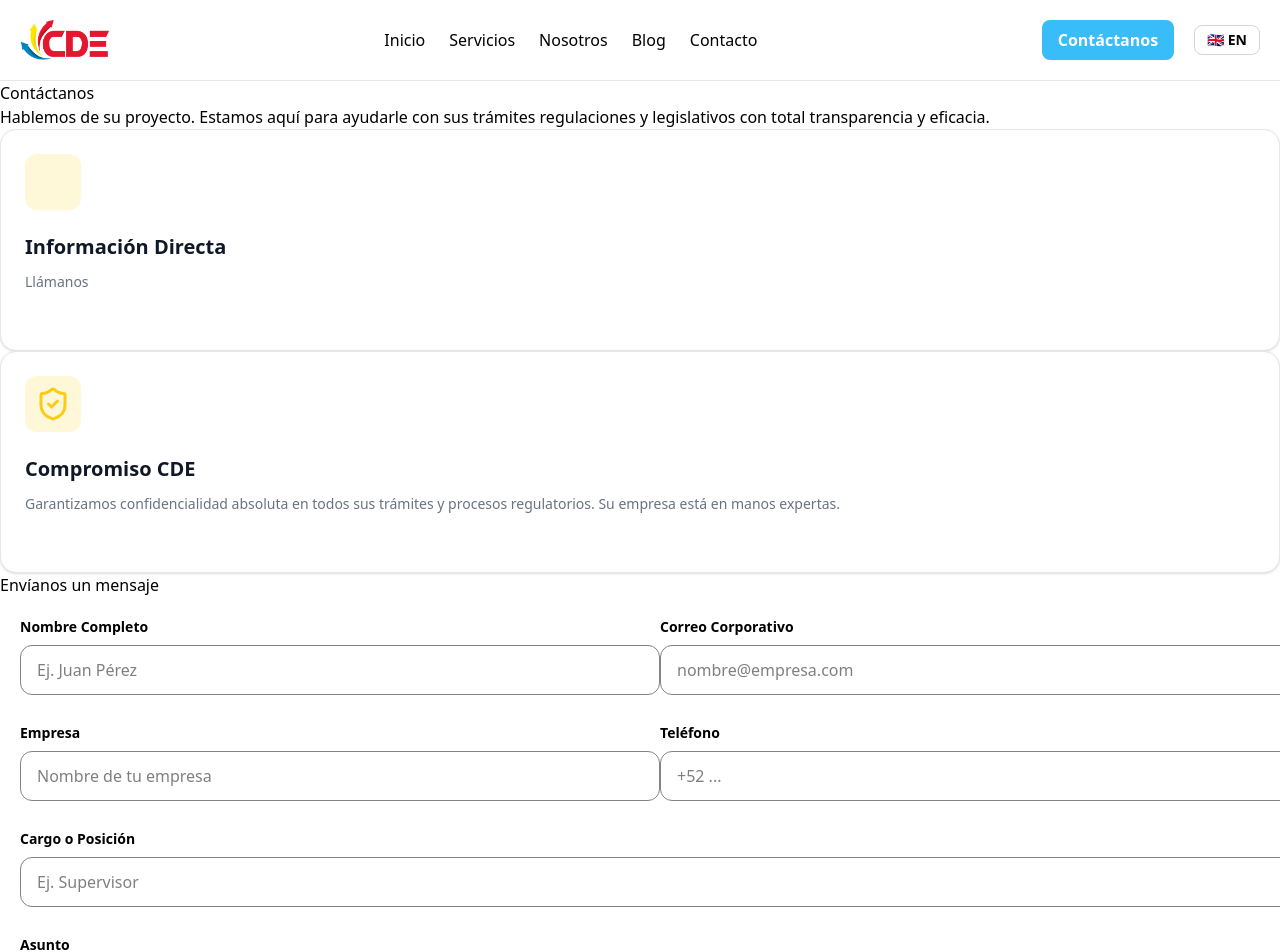
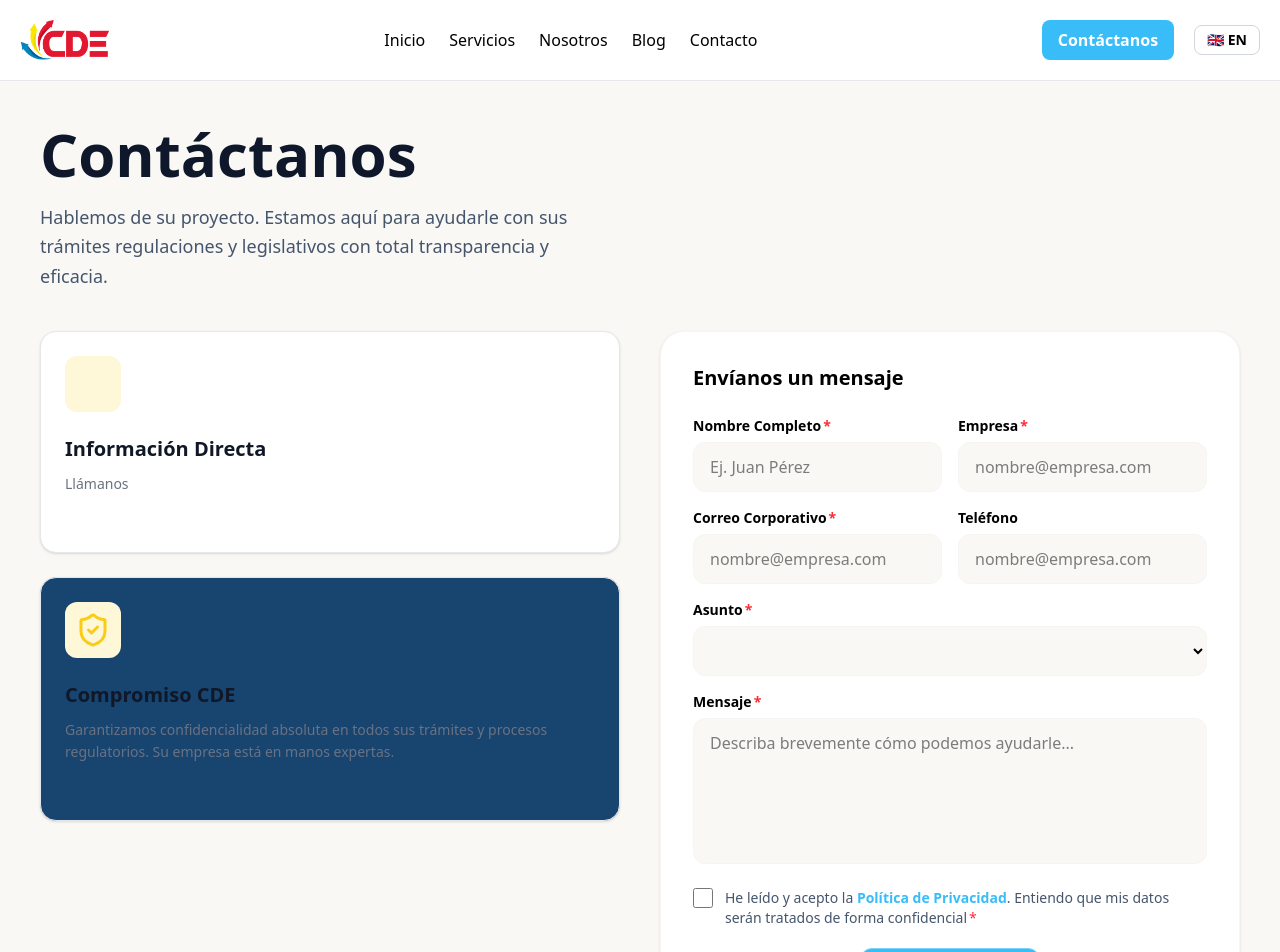
Before and after one commit to Yael-PM/CDE_Project, a React (Vite) app: page /contact in a window 1280 px wide. Shown: the top 952 px of the page. Built offline with nearby package versions, Linux system fonts and the light colour scheme.

Commit message:
cards pending

```diff
--- a/src/pages/Contact.tsx
+++ b/src/pages/Contact.tsx
@@ -1,20 +1,37 @@
 import { useTranslation } from "react-i18next"
+import { Link } from 'react-router-dom'
+
 import ServiceCard from "../components/ServiceCard";
+import CustomButton from "../components/CustomButton";
 import { LuShieldCheck } from "react-icons/lu";
+import { IoMdSend } from "react-icons/io";
 
 const Contact = () => {
   const { t } = useTranslation();
 
+  const contactFormPrivacy = t('contact.form-privacy');
+  const arrFormPrivacy = contactFormPrivacy.split('|');
+
   return (
-    <main>
+    // min-h-screen aquí asegura que el fondo cubra todo y el footer baje
+    <main className="bg-neutral-200 min-h-screen flex flex-col">
 
-      <section>
-        <p>{t('contact.title')}</p>
-        <p>{t('contact.description')}</p>
+      {/* Hero Section */}
+      <section className='px-4 md:px-10 py-10'>
+        <h1 className="text-4xl md:text-6xl font-extrabold text-slate-900 leading-[1.1] mb-4">
+          {t('contact.title')}
+        </h1>
+        <p className="text-lg text-slate-600 max-w-xl leading-relaxed">
+          {t('contact.description')}
+        </p>
       </section>
 
-      <section>
-        <div>
+      {/* Main Content: Grid */}
+      {/* Eliminamos min-h-screen de aquí. Usamos flex-grow para que ocupe el espacio restante */}
+      <section className='flex-grow px-4 md:px-10 grid grid-cols-1 lg:grid-cols-2 gap-10 pb-20 items-start'>
+
+        {/* Columna de Cards */}
+        <div className="space-y-6">
           <ServiceCard
             title={t('contact.component-contact-title')}
             description={t('contact.component-contact-call')}
@@ -24,61 +41,95 @@ const Contact = () => {
           <ServiceCard
             title={t('contact.component-privacy-title')}
             description={t('contact.component-privacy-description')}
-            extraStyles="bg-fourth-400"
+            extraStyles="!bg-fourth-400" // El ! asegura que gane al bg-white
             type="none"
             icon={<LuShieldCheck />}
           />
         </div>
 
-        <div>
-          <form>
+        {/* Columna de Formulario */}
+        <div className="bg-white p-6 md:p-8 rounded-3xl shadow-sm border bg-neutral-200 border-neutral-300">
+          <form className="space-y-4">
             <fieldset>
-              <legend> {t('contact.form-title')} </legend>
+              <legend className="text-xl font-bold mb-6">{t('contact.form-title')}</legend>
 
-              {/* Contenedor del grid */}
-              <div className="grid grid-cols-1 md:grid-cols-2">
-                <div className="form-group flex flex-col">
-                  <label className = "text-sm font-bold mx-5 mt-5 mb-2" htmlFor='name'>{t('contact.form-name')}</label>
-                  <input className="w-full px-4 py-3 rounded-xl border border-dark-100 mx-5 mb-2 transition-all" type="text" id="name" placeholder={t('contact.form-name-placeholder')} required />
+              {/* Contenedor datos de contacto - 4 input */}
+              <div className="grid grid-cols-1 md:grid-cols-2 gap-4">
+
+                {/* Nombre*/}
+                <div className="flex flex-col">
+                  <label className="text-sm font-bold mb-1.5 after:content-['*'] after:ml-0.5 after:text-red-500" htmlFor='name'>{t('contact.form-name')}</label>
+                  <input className="w-full px-4 py-3 rounded-xl border bg-neutral-200 border-neutral-300 focus:border-blue-500 outline-none transition-all" type="text" id="name" placeholder={t('contact.form-name-placeholder')} required />
                 </div>
 
-                <div className="form-group flex flex-col">
-                  <label className = "text-sm font-bold mx-5 mt-5 mb-2" htmlFor='email'>{t('contact.form-email')}</label>
-                  <input className="w-full px-4 py-3 rounded-xl border border-dark-100 mx-5 mb-2 transition-all" type="text" id="email" name="email" placeholder={t('contact.form-email-placeholder')} required />
+                {/* Empresa */}
+                <div className="flex flex-col">
+                  <label className="text-sm font-bold mb-1.5 after:content-['*'] after:ml-0.5 after:text-red-500" htmlFor='company'>{t('contact.form-company')}</label>
+                  <input className="w-full px-4 py-3 rounded-xl border bg-neutral-200 border-neutral-300 focus:border-blue-500 outline-none transition-all" type="text" id="company" name="company" placeholder={t('contact.form-email-placeholder')} required />
                 </div>
 
-                <div className="form-group flex flex-col">
-                  <label className = "text-sm font-bold mx-5 mt-5 mb-2" htmlFor='company'>{t('contact.form-company')}</label>
-                  <input className="w-full px-4 py-3 rounded-xl border border-dark-100 mx-5 mb-2 transition-all" type="text" id="company" name="company" placeholder={t('contact.form-company-placeholder')} required />
+                {/* Correo */}
+                <div className="flex flex-col">
+                  <label className="text-sm font-bold mb-1.5 after:content-['*'] after:ml-0.5 after:text-red-500" htmlFor='email'>{t('contact.form-email')}</label>
+                  <input className="w-full px-4 py-3 rounded-xl border bg-neutral-200 border-neutral-300 focus:border-blue-500 outline-none transition-all" type="email" id="email" name="email" placeholder={t('contact.form-email-placeholder')} required />
                 </div>
-                <div className="form-group flex flex-col">
-                  <label className = "text-sm font-bold mx-5 mt-5 mb-2" htmlFor='phone'>{t('contact.form-phone')}</label>
-                  <input className="w-full px-4 py-3 rounded-xl border border-dark-100 mx-5 mb-2 transition-all" type="tel" id="phone" name="phone" placeholder={t('contact.form-phone-placeholder')} required />
+
+                {/* Telefono */}
+                <div className="flex flex-col">
+                  <label className="text-sm font-bold mb-1.5" htmlFor='phone'>{t('contact.form-phone')}</label>
+                  <input className="w-full px-4 py-3 rounded-xl border bg-neutral-200 border-neutral-300 focus:border-blue-500 outline-none transition-all" type="tel" id="phone" name="phone" placeholder={t('contact.form-email-placeholder')} />
                 </div>
               </div>
 
-              <div className="form-group flex flex-col">
-                <label className = "text-sm font-bold mx-5 mt-5 mb-2" htmlFor="position">{t('contact.form-position')}</label>
-                <input className="w-full px-4 py-3 rounded-xl border border-dark-100 mx-5 mb-2 transition-all" type="text" id="position" name="position" placeholder={t('contact.form-position-placeholder')} required/>
+              {/* Campos de ancho completo */}
+              <div className="flex flex-col mt-4">
+                <label className="text-sm font-bold mb-1.5 after:content-['*'] after:ml-0.5 after:text-red-500" htmlFor="affair">{t('contact.form-affair')}</label>
+                <select className="w-full px-4 py-3 rounded-xl border bg-neutral-200 border-neutral-300 focus:border-blue-500 outline-none transition-all resize-none" id="affair" name="affair" required />
+              </div>
+              <div className="flex flex-col mt-4">
+                <label className="text-sm font-bold mb-1.5 after:content-['*'] after:ml-0.5 after:text-red-500 " htmlFor="message">{t('contact.form-message')}</label>
+                <textarea
+                  className="w-full px-4 py-3 rounded-xl border bg-neutral-200 border-neutral-300 focus:border-blue-500 outline-none transition-all resize-none"
+                  id="message"
+                  name="message"
+                  rows={5}
+                  placeholder={t('contact.form-message-placeholder')}
+                  required
+                />
               </div>
 
-              <div className="form-group flex flex-col">
-                <label className = "text-sm font-bold mx-5 mt-5 mb-2" htmlFor="affair">{t('contact.form-affair')}</label>
-                <select id="affair" name="affair">
-                  <option value="" disabled selected></option>
-                </select>
+              <div className="flex items-start gap-3 mt-6 mb-4">
+                <div className="flex items-center h-5">
+                  <input
+                    id="privacy"
+                    name="privacy"
+                    type="checkbox"
+                    required
+                    className="w-5 h-5 border border-dark-100 rounded bg-gray-50 focus:ring-3 focus:ring-blue-200 transition-all cursor-pointer accent-blue-600"
+                  />
+                </div>
+                <label htmlFor="privacy" className="text-sm text-slate-600 cursor-pointer select-none after:content-['*'] after:ml-0.5 after:text-red-500">
+                  {arrFormPrivacy.map((part,i) =>
+                  i % 2 === 1
+                    ? <span key={i} className="text-tertiary-500 font-semibold"><Link to='/privacy-policy' target="_blank">{part}</Link></span>
+                    : part
+                  )}
+                </label>
               </div>
 
-              <div className="form-group flex flex-col">
-                <label className = "text-sm font-bold mx-5 mt-5 mb-2" htmlFor="message">{t('contact.form-message')}</label>
-                <textarea id="message" name="message" rows={5} placeholder={t('contact.form-message-placeholder')} required/>
+              <div className="flex justify-center mt-5">
+                <CustomButton
+                  variant="primary"
+                  className="flex items-center justify-center gap-2 px-4 py-3 rounded-xl border border-tertiary-300 focus:border-blue-500 outline-none transition-all resize-none"
+                >
+                  {t('contact.form-btn')} <IoMdSend />
+                </CustomButton>
               </div>
 
-              </fieldset>
+            </fieldset>
           </form>
         </div>
       </section>
-
     </main>
   )
 }
```
